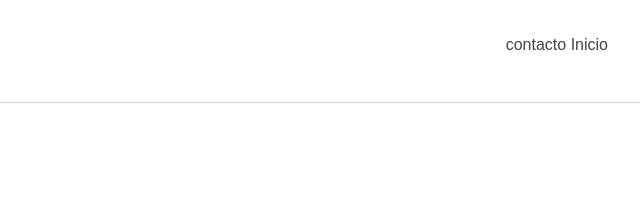
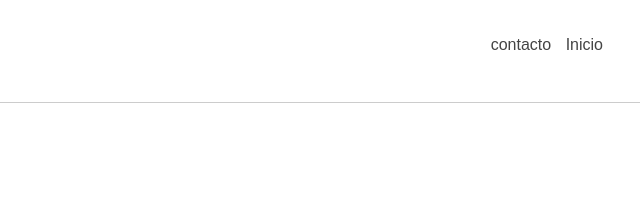
Before and after one commit to joacoferreira/parcial-2, a plain HTML site: page blog facultad/index.html in a window 1280 px wide. Shown: the top 216 px of the page, 640-1280 px from the left. Drawn offline with Linux system fonts and the light colour scheme.

Commit message:
Update style.css

```diff
--- a/blog facultad/style.css
+++ b/blog facultad/style.css
@@ -83,3 +83,6 @@ body {
   font-size: 0.9rem;
   color: #777;
 }
+nav a {
+  margin: 5px
+}
```
